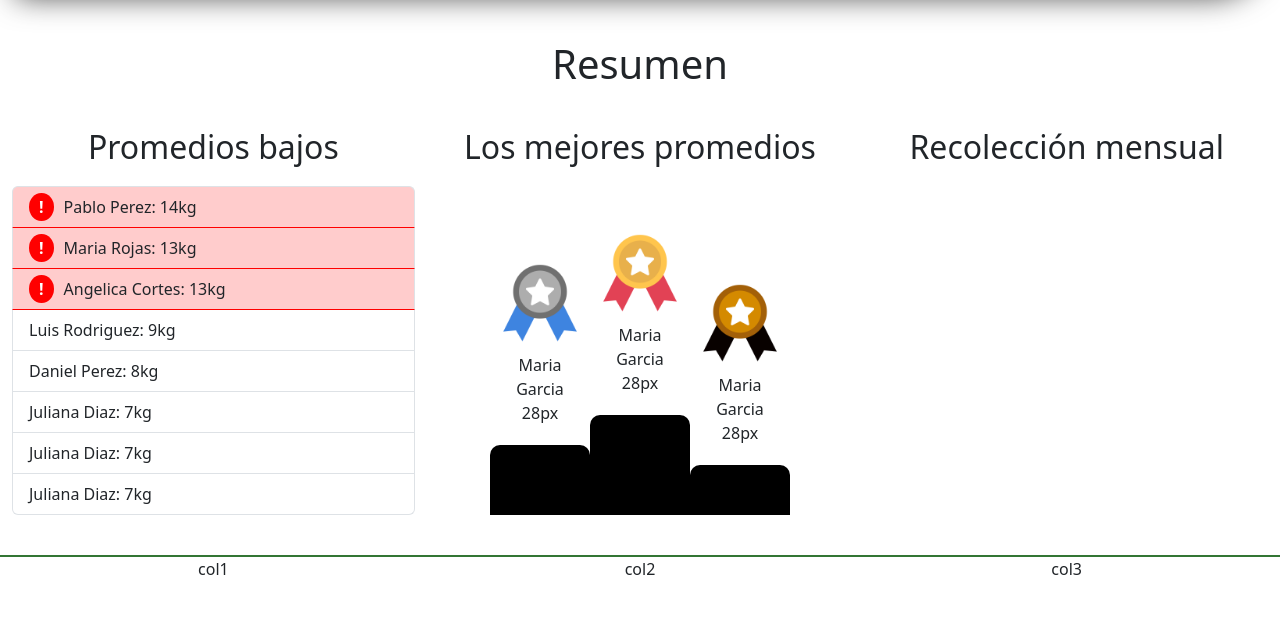
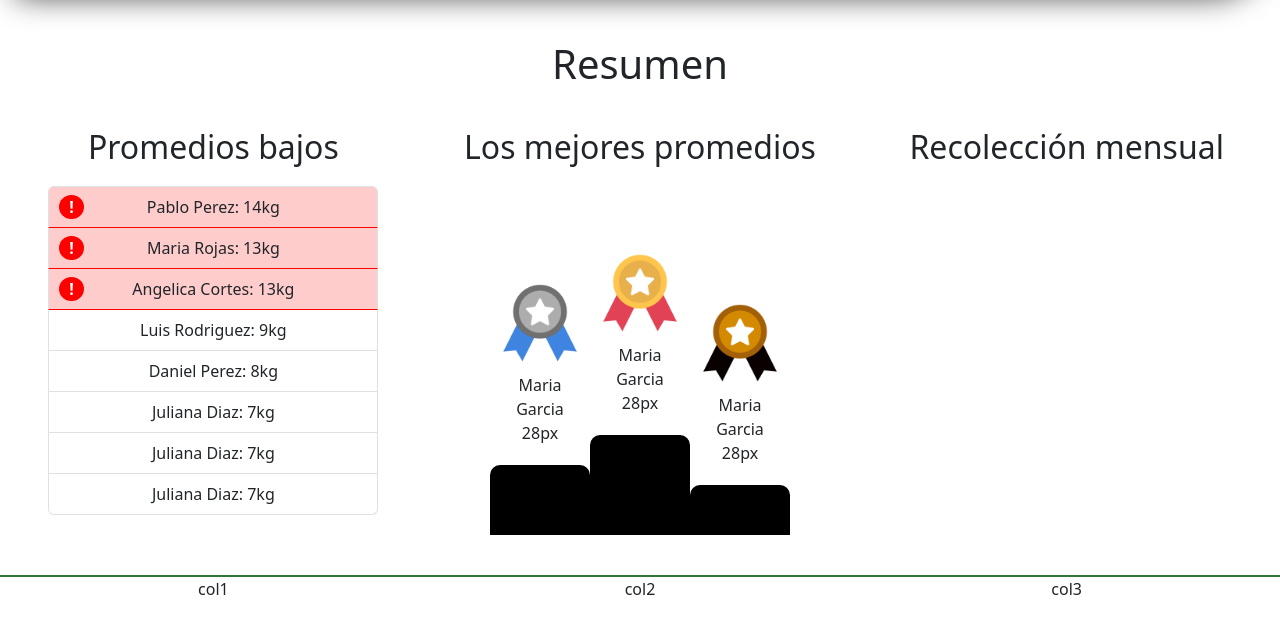
Before and after one commit to nanrreh/proyecto_diplomado, a PHP site: page /views/home.php in a window 1280 px wide. Shown: the part 131-765 px from the top of the page. Run offline with PHP 8.4, Linux system fonts and the light colour scheme; some libraries are stand-ins or nearby versions.

Commit message:
styles home

```diff
--- a/styles/home.css
+++ b/styles/home.css
@@ -10,7 +10,12 @@
 }
 .list-group {
     text-align: left;
-    margin-top: 20px;
+    margin: 20px auto;
+    max-width: 330px;
+}
+.list-group li {
+    text-align: center;
+    position: relative;
 }
 .list-group li:nth-child(-n+3) {
     background-color: rgba(255,0,0,0.2);
@@ -21,9 +26,11 @@
     margin-right: 10px;
     background-color: red;
     color: #ffffff;
-    padding: 3px 10px;
+    padding: 0 10px;
     border-radius: 50%;
     font-weight: bold;
+    position: absolute;
+    left: 10px;
 }
 .podio_raiting {
     display: flex;
```
